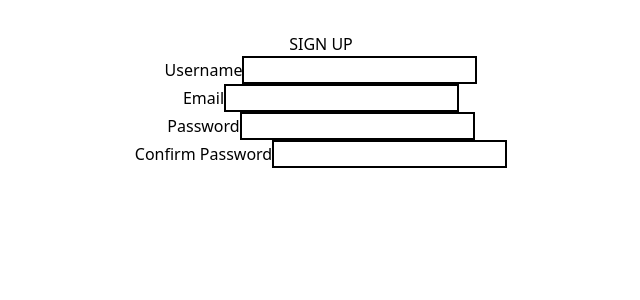
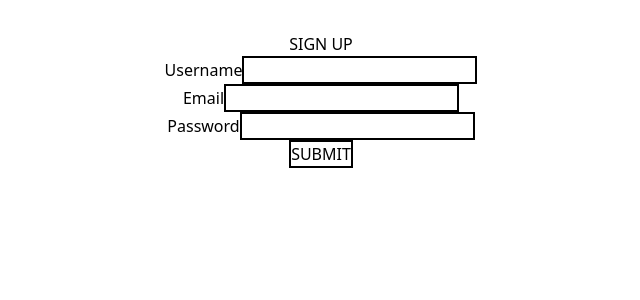
Before and after one commit to samuel-santos91/pet-play-date, a React (Vite) app: page /signup in a window 1280 px wide. Shown: the top 300 px of the page, without its empty margins (319-959 px from the left). Built offline with nearby package versions, Linux system fonts and the light colour scheme.

Commit message:
adds useForm and form submission handling

```diff
--- a/src/components/LogIn.tsx
+++ b/src/components/LogIn.tsx
@@ -1,11 +1,29 @@
+import { useForm } from "react-hook-form";
+
+interface LogInInput {
+  username: string;
+  password: string;
+}
+
 const LogIn = () => {
+  const { register, handleSubmit } = useForm<LogInInput>();
+
+  const formSubmit = (data: LogInInput) => {
+    console.log(data)
+  }
+
   return (
     <>
-      <form>
+      <form onSubmit={handleSubmit(formSubmit)}>
         <h2>LOG IN</h2>
         <div>
           <label htmlFor="username">Username</label>
-          <input className="border-solid border-2 border-black" type="text" id="username"/>
+          <input
+            className="border-solid border-2 border-black"
+            type="text"
+            id="username"
+            {...register("username")}
+          />
         </div>
 
         <div>
@@ -14,8 +32,10 @@ const LogIn = () => {
             className="border-solid border-2 border-black"
             type="password"
             id="password"
+            {...register("password")}
           />
         </div>
+        <button className="border-solid border-2 border-black">SUBMIT</button>
       </form>
     </>
   );
--- a/src/components/SignUp.tsx
+++ b/src/components/SignUp.tsx
@@ -1,7 +1,21 @@
+import { useForm } from "react-hook-form";
+
+interface SignUpInput {
+  username: string;
+  email: string;
+  password: string;
+}
+
 const SignUp = () => {
+  const { register, handleSubmit } = useForm<SignUpInput>();
+
+  const formSubmit = (data: SignUpInput) => {
+    console.log(data);
+  };
+
   return (
     <>
-      <form>
+      <form onSubmit={handleSubmit(formSubmit)}>
         <h2>SIGN UP</h2>
         <div>
           <label htmlFor="username">Username</label>
@@ -9,6 +23,7 @@ const SignUp = () => {
             className="border-solid border-2 border-black"
             type="text"
             id="username"
+            {...register("username")}
           />
         </div>
 
@@ -18,6 +33,7 @@ const SignUp = () => {
             className="border-solid border-2 border-black"
             type="email"
             id="email"
+            {...register("email")}
           />
         </div>
 
@@ -27,17 +43,20 @@ const SignUp = () => {
             className="border-solid border-2 border-black"
             type="password"
             id="password"
+            {...register("password")}
           />
         </div>
 
-        <div>
+        {/* <div>
           <label htmlFor="confirmPassword">Confirm Password</label>
           <input
             className="border-solid border-2 border-black"
             type="password"
             id="confirmPassword"
           />
-        </div>
+        </div> */}
+
+        <button className="border-solid border-2 border-black">SUBMIT</button>
       </form>
     </>
   );
```
